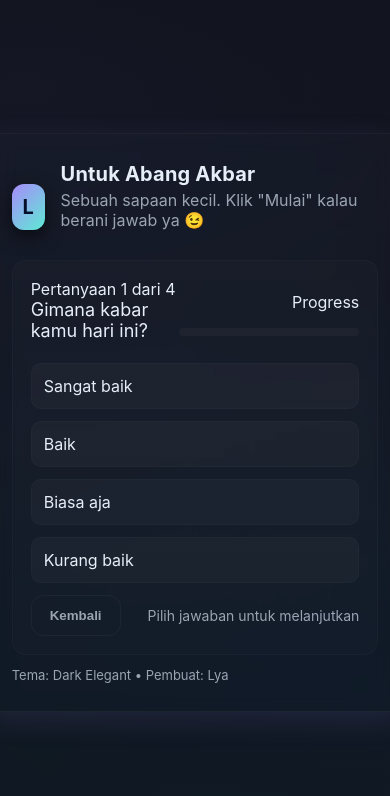
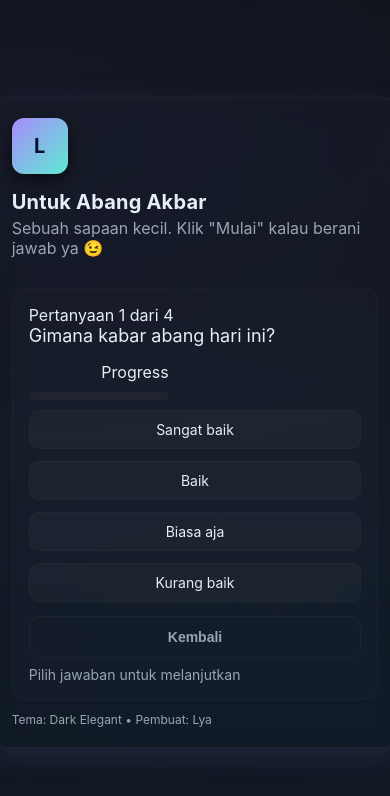
Before and after one commit to Lyaastrophile/lyabarreal_exilium2, a plain HTML site: page index.html in a window 390 px wide. Both pictures are taken after a click on the button "Mulai". Drawn offline with Linux system fonts and the light colour scheme.

Commit message:
Update index.html

```diff
--- a/index.html
+++ b/index.html
@@ -5,58 +5,286 @@
   <meta name="viewport" content="width=device-width,initial-scale=1" />
   <title>Untuk Akbar — Lya</title>
   <style>
-    :root{
-      --bg1:#0b0f15;
-      --bg2:#0f1720;
-      --card:#0f1726;
-      --accent:#a78bfa;
-      --muted:#9aa4b2;
-      --glass: rgba(255,255,255,0.03);
-      --glow: 0 8px 30px rgba(167,139,250,0.12);
-      --radius:18px;
+    :root {
+      --bg1: #0b0f15;
+      --bg2: #0f1720;
+      --card: #0f1726;
+      --accent: #a78bfa;
+      --muted: #9aa4b2;
+      --glass: rgba(255, 255, 255, 0.03);
+      --glow: 0 8px 30px rgba(167, 139, 250, 0.12);
+      --radius: 18px;
       --font-sans: Inter, ui-sans-serif, system-ui, -apple-system, "Segoe UI", Roboto, "Helvetica Neue", Arial;
     }
-    html,body{
-      height:100%; margin:0; padding:0; font-family:var(--font-sans);
+
+    html, body {
+      height: 100%;
+      margin: 0;
+      padding: 0;
+      font-family: var(--font-sans);
       background: radial-gradient(1200px 600px at 10% 10%, rgba(167,139,250,0.06), transparent),
                   radial-gradient(900px 400px at 90% 80%, rgba(59,130,246,0.03), transparent),
                   linear-gradient(180deg,var(--bg1),var(--bg2));
-      color:#e6eef8; display:flex; align-items:center; justify-content:center;
-      -webkit-font-smoothing:antialiased; -moz-osx-font-smoothing:grayscale;
+      color: #e6eef8;
+      display: flex;
+      align-items: center;
+      justify-content: center;
+      -webkit-font-smoothing: antialiased;
+      -moz-osx-font-smoothing: grayscale;
     }
-    .card{
+
+    .card {
       width: min(760px, 94vw);
       background: linear-gradient(180deg, rgba(255,255,255,0.02), rgba(255,255,255,0.01));
-      border-radius:var(--radius); padding:28px; box-shadow:var(--glow);
-      border:1px solid rgba(255,255,255,0.04); backdrop-filter: blur(8px) saturate(120%);
+      border-radius: var(--radius);
+      padding: 28px;
+      box-shadow: var(--glow);
+      border: 1px solid rgba(255,255,255,0.04);
+      backdrop-filter: blur(8px) saturate(120%);
     }
-    .header{display:flex;align-items:center;gap:16px;margin-bottom:6px;}
-    .logo{width:56px;height:56px;border-radius:12px;background:linear-gradient(135deg,var(--accent), #5eead4);
-      display:flex;align-items:center;justify-content:center;font-weight:700;color:#07102a;font-size:20px;
-      box-shadow:0 6px 18px rgba(0,0,0,0.6);}
-    h1{margin:0;font-size:20px;letter-spacing:0.2px}
-    p.lead{margin:4px 0 22px;color:var(--muted)}
-    .center{display:flex;align-items:center;justify-content:center}
-    .big-msg{font-size:28px;margin:14px 0 8px}
-    .muted{color:var(--muted);font-size:14px}
-    .btn{appearance:none;border:0;padding:12px 18px;border-radius:12px;font-weight:600;cursor:pointer}
-    .btn-accent{background: linear-gradient(90deg,var(--accent), #60a5fa);color:#07102a;box-shadow:0 8px 24px rgba(96,165,250,0.08)}
-    .btn-ghost{background:transparent;border:1px solid rgba(255,255,255,0.04);color:var(--muted)}
-    .question-wrap{margin-top:8px}
-    .card-inner{padding:18px;border-radius:14px;background:linear-gradient(180deg, rgba(255,255,255,0.015), rgba(255,255,255,0.01));border:1px solid rgba(255,255,255,0.025)}
-    .question{font-size:18px;margin:0 0 8px}
-    .options{display:grid;grid-template-columns:repeat(2,1fr);gap:12px}
-    .option{padding:12px;border-radius:10px;background:var(--glass);cursor:pointer;border:1px solid rgba(255,255,255,0.02);transition:transform 220ms ease, box-shadow 220ms ease;user-select:none}
-    .option:hover{transform:translateY(-6px);box-shadow:0 12px 30px rgba(0,0,0,0.45)}
-    .progress{height:8px;background:rgba(255,255,255,0.03);border-radius:999px;margin-top:16px;overflow:hidden}
-    .progress > i{display:block;height:100%;background:linear-gradient(90deg,var(--accent), #60a5fa);width:0%;transition:width 520ms cubic-bezier(.2,.9,.2,1)}
-    .final{display:flex;flex-direction:column;gap:8px;align-items:center;text-align:center;padding:30px}
-    .final .heart{font-size:44px;margin-top:6px;opacity:0;transition:opacity 1s ease;}
-    .heart.show{opacity:1;}
-    .meta{display:flex;justify-content:space-between;align-items:center;margin-top:12px;color:var(--muted);font-size:13px}
-    .fade-in{animation:fadeIn .6s ease both}
-    @keyframes fadeIn{from{opacity:0;transform:translateY(8px)}to{opacity:1;transform:none}}
-    @media (max-width:640px){.options{grid-template-columns:1fr} .logo{width:46px;height:46px}}
+
+    .header {
+      display: flex;
+      align-items: center;
+      gap: 16px;
+      margin-bottom: 6px;
+      flex-wrap: wrap;
+    }
+
+    .logo {
+      width: 56px;
+      height: 56px;
+      border-radius: 12px;
+      background: linear-gradient(135deg,var(--accent), #5eead4);
+      display: flex;
+      align-items: center;
+      justify-content: center;
+      font-weight: 700;
+      color: #07102a;
+      font-size: 20px;
+      box-shadow: 0 6px 18px rgba(0,0,0,0.6);
+    }
+
+    h1 {
+      margin: 0;
+      font-size: 20px;
+      letter-spacing: 0.2px;
+    }
+
+    p.lead {
+      margin: 4px 0 22px;
+      color: var(--muted);
+    }
+
+    .center {
+      display: flex;
+      align-items: center;
+      justify-content: center;
+    }
+
+    .big-msg {
+      font-size: 24px;
+      text-align: center;
+      margin: 14px 0 8px;
+    }
+
+    .muted {
+      color: var(--muted);
+      font-size: 14px;
+      text-align: center;
+    }
+
+    .btn {
+      appearance: none;
+      border: 0;
+      padding: 12px 18px;
+      border-radius: 12px;
+      font-weight: 600;
+      cursor: pointer;
+      font-size: 14px;
+    }
+
+    .btn-accent {
+      background: linear-gradient(90deg,var(--accent), #60a5fa);
+      color: #07102a;
+      box-shadow: 0 8px 24px rgba(96,165,250,0.08);
+    }
+
+    .btn-ghost {
+      background: transparent;
+      border: 1px solid rgba(255,255,255,0.04);
+      color: var(--muted);
+    }
+
+    .question-wrap {
+      margin-top: 8px;
+    }
+
+    .card-inner {
+      padding: 18px;
+      border-radius: 14px;
+      background: linear-gradient(180deg, rgba(255,255,255,0.015), rgba(255,255,255,0.01));
+      border: 1px solid rgba(255,255,255,0.025);
+    }
+
+    .question {
+      font-size: 18px;
+      margin: 0 0 8px;
+      text-align: center;
+    }
+
+    .options {
+      display: grid;
+      grid-template-columns: repeat(2, 1fr);
+      gap: 12px;
+      margin-top: 10px;
+    }
+
+    .option {
+      padding: 12px;
+      border-radius: 10px;
+      background: var(--glass);
+      cursor: pointer;
+      border: 1px solid rgba(255,255,255,0.02);
+      transition: transform 220ms ease, box-shadow 220ms ease;
+      user-select: none;
+      text-align: center;
+      font-size: 14px;
+    }
+
+    .option:hover {
+      transform: translateY(-6px);
+      box-shadow: 0 12px 30px rgba(0,0,0,0.45);
+    }
+
+    .progress {
+      height: 8px;
+      background: rgba(255,255,255,0.03);
+      border-radius: 999px;
+      margin-top: 16px;
+      overflow: hidden;
+    }
+
+    .progress > i {
+      display: block;
+      height: 100%;
+      background: linear-gradient(90deg,var(--accent), #60a5fa);
+      width: 0%;
+      transition: width 520ms cubic-bezier(.2,.9,.2,1);
+    }
+
+    .final {
+      display: flex;
+      flex-direction: column;
+      gap: 8px;
+      align-items: center;
+      text-align: center;
+      padding: 30px;
+    }
+
+    .final .heart {
+      font-size: 30px;
+      margin-top: 12px;
+      opacity: 0;
+      transition: opacity 1s ease;
+    }
+
+    .heart.show {
+      opacity: 1;
+    }
+
+    .meta {
+      display: flex;
+      justify-content: space-between;
+      align-items: center;
+      margin-top: 12px;
+      color: var(--muted);
+      font-size: 12px;
+      flex-wrap: wrap;
+      gap: 8px;
+    }
+
+    .fade-in {
+      animation: fadeIn .6s ease both;
+    }
+
+    @keyframes fadeIn {
+      from { opacity: 0; transform: translateY(8px); }
+      to { opacity: 1; transform: none; }
+    }
+
+    /* ✅ RESPONSIVE UNTUK HP */
+    @media (max-width: 640px) {
+      .options {
+        grid-template-columns: 1fr;
+      }
+
+      .logo {
+        width: 46px;
+        height: 46px;
+        font-size: 16px;
+      }
+
+      .big-msg {
+        font-size: 20px;
+        padding: 0 10px;
+      }
+
+      .card {
+        padding: 20px;
+      }
+
+      .btn {
+        width: 100%;
+      }
+
+      .progress {
+        margin-top: 10px;
+      }
+    }
+
+    /* Bagian header tetap */
+.header .logo {
+  width: 56px;
+  height: 56px;
+  font-size: 20px;
+}
+
+/* RESPONSIVE BAGIAN LAINNYA */
+@media (max-width: 640px) {
+  .card-inner {
+    padding: 16px;
+  }
+
+  .big-msg {
+    font-size: 20px;
+    padding: 0 10px;
+  }
+
+  .options {
+    grid-template-columns: 1fr;
+  }
+
+  .option {
+    font-size: 14px;
+    padding: 10px;
+  }
+
+  .btn {
+    width: 100%;
+    font-size: 14px;
+  }
+
+  .progress {
+    margin-top: 10px;
+  }
+
+  .final .heart {
+    font-size: 24px;
+  }
+}
+
+
   </style>
 </head>
 <body>
@@ -70,42 +298,43 @@
     </div>
 
     <div id="app">
+      <!-- START SCREEN -->
       <div id="start-screen" class="card-inner">
         <div class="center" style="flex-direction:column">
           <div class="big-msg">Hei... iya kamu. boleh minta waktunya sebentar?</div>
           <div class="muted">Aku punya sedikit permainan. Pilih jawabanmu, nanti lihat sendiri hasilnya.</div>
           <div style="height:18px"></div>
-          <div class="center" style="gap:10px">
+          <div class="center" style="gap:10px; flex-wrap:wrap;">
             <button id="btn-start" class="btn btn-accent">Mulai</button>
             <button id="btn-instr" class="btn btn-ghost">Cara main</button>
           </div>
         </div>
       </div>
 
+      <!-- QUIZ SCREEN -->
       <div id="quiz-screen" style="display:none;">
         <div class="card-inner question-wrap">
-          <div style="display:flex;justify-content:space-between;align-items:center">
+          <div style="display:flex;justify-content:space-between;align-items:center;flex-wrap:wrap;gap:8px;">
             <div>
               <div id="q-count" class="small">Pertanyaan 1 dari 4</div>
               <div id="question" class="question">--</div>
             </div>
-            <div style="min-width:180px;text-align:right">
+            <div style="min-width:140px;text-align:right">
               <div class="small">Progress</div>
               <div class="progress" aria-hidden="true"><i id="prog-bar"></i></div>
             </div>
           </div>
 
-          <div style="height:14px"></div>
           <div id="options" class="options"></div>
 
-          <div style="height:12px"></div>
-          <div style="display:flex;justify-content:space-between;align-items:center">
+          <div style="display:flex;justify-content:space-between;align-items:center;margin-top:14px;flex-wrap:wrap;gap:8px;">
             <button id="btn-back" class="btn btn-ghost">Kembali</button>
             <div class="small muted">Pilih jawaban untuk melanjutkan</div>
           </div>
         </div>
       </div>
 
+      <!-- FINAL SCREEN -->
       <div id="final-screen" style="display:none;">
         <div class="card-inner final">
           <div class="small">Jawabanmu tersimpan di perangkat ini ❤️</div>
@@ -113,12 +342,11 @@
           <div class="muted">Lya cuma mau bilang satu hal...</div>
           <div class="heart" id="heart-msg">💖 Tetap semangat teruss ya abanggg, kalo cape istirahat, jangan maksain apapun, cuma itu aja, maap kalo ke ganggu.</div>
           <div style="height:12px"></div>
-          <div style="display:flex;gap:10px">
+          <div style="display:flex;gap:10px;flex-wrap:wrap;">
             <button id="btn-restart" class="btn btn-accent">Ulangi</button>
           </div>
         </div>
       </div>
-
     </div>
 
     <div class="meta">
@@ -128,14 +356,14 @@
 
   <script>
     const QUESTIONS = [
-      {q:"Gimana kabar kamu hari ini?", opts:["Sangat baik","Baik","Biasa aja","Kurang baik"], correct:null},
+      {q:"Gimana kabar abang hari ini?", opts:["Sangat baik","Baik","Biasa aja","Kurang baik"], correct:null},
       {q:"Capek nggak hari ini?", opts:["Sangat capek","Capek","Biasa aja","Enggak capek"], correct:null},
-      {q:"Menurut kamu, siapa yang lagi mikirin kamu sekarang?", opts:["Orang random","Tetangga sebelah","Rahasia","Lya"], correct:3},
-      {q:"Kalau kamu jadi superhero, kekuatan apa yang paling kamu mau?", opts:["Terbang","Bisa bikin makanan enak","Bisa ngomong sama hewan","Bisa teleport"], correct:null}
+      {q:"Menurut abang, siapa yang lagi mikirin abang sekarang?", opts:["Orang random","Tetangga sebelah","Rahasia","Lya"], correct:3},
+      {q:"Kalau abang jadi superhero, kekuatan apa yang paling abang mau?", opts:["Terbang","Bisa bikin makanan enak","Bisa ngomong sama hewan","Bisa teleport"], correct:null}
     ];
 
-    let idx=0;
-    const answers=[];
+    let idx = 0;
+    const answers = [];
 
     const startScreen = document.getElementById('start-screen');
     const quizScreen = document.getElementById('quiz-screen');
@@ -150,15 +378,25 @@
     const btnRestart = document.getElementById('btn-restart');
     const heartMsg = document.getElementById('heart-msg');
 
-    function showStart(){ startScreen.style.display='block'; quizScreen.style.display='none'; finalScreen.style.display='none'; }
-    function showQuiz(){ startScreen.style.display='none'; quizScreen.style.display='block'; finalScreen.style.display='none'; }
+    function showStart(){
+      startScreen.style.display = 'block';
+      quizScreen.style.display = 'none';
+      finalScreen.style.display = 'none';
+    }
+
+    function showQuiz(){
+      startScreen.style.display = 'none';
+      quizScreen.style.display = 'block';
+      finalScreen.style.display = 'none';
+    }
+
     function showFinal(){
-      startScreen.style.display='none';
-      quizScreen.style.display='none';
-      finalScreen.style.display='block';
+      startScreen.style.display = 'none';
+      quizScreen.style.display = 'none';
+      finalScreen.style.display = 'block';
       heartMsg.classList.remove('show');
       setTimeout(()=>heartMsg.classList.add('show'), 400);
-      progBar.style.width='100%';
+      progBar.style.width = '100%';
     }
 
     function renderQuestion() {
@@ -168,8 +406,8 @@
       optionsEl.innerHTML = '';
       q.opts.forEach((opt,i)=>{
         const btn = document.createElement('div');
-        btn.className='option';
-        btn.textContent=opt;
+        btn.className = 'option';
+        btn.textContent = opt;
         btn.addEventListener('click',()=>{
           if(q.correct!==null && i!==q.correct){
             alert('Jawaban salah! Coba lagi ya 😅');
@@ -188,9 +426,24 @@
       });
     }
 
-    btnStart.addEventListener('click', ()=>{ idx=0; answers.length=0; renderQuestion(); showQuiz(); });
-    btnInstr.addEventListener('click', ()=>{ alert('Pilih jawabanmu. Jawaban ke-3 harus benar supaya bisa lanjut 😎'); });
-    btnBack.addEventListener('click', ()=>{ if(idx>0){ idx--; renderQuestion(); } });
+    btnStart.addEventListener('click', ()=>{
+      idx = 0;
+      answers.length = 0;
+      renderQuestion();
+      showQuiz();
+    });
+
+    btnInstr.addEventListener('click', ()=>{
+      alert('Pilih jawabanmu. Jawaban ke-3 harus benar supaya bisa lanjut 😎');
+    });
+
+    btnBack.addEventListener('click', ()=>{
+      if(idx > 0){
+        idx--;
+        renderQuestion();
+      }
+    });
+
     btnRestart.addEventListener('click', ()=>{ showStart(); });
 
     showStart();
```
